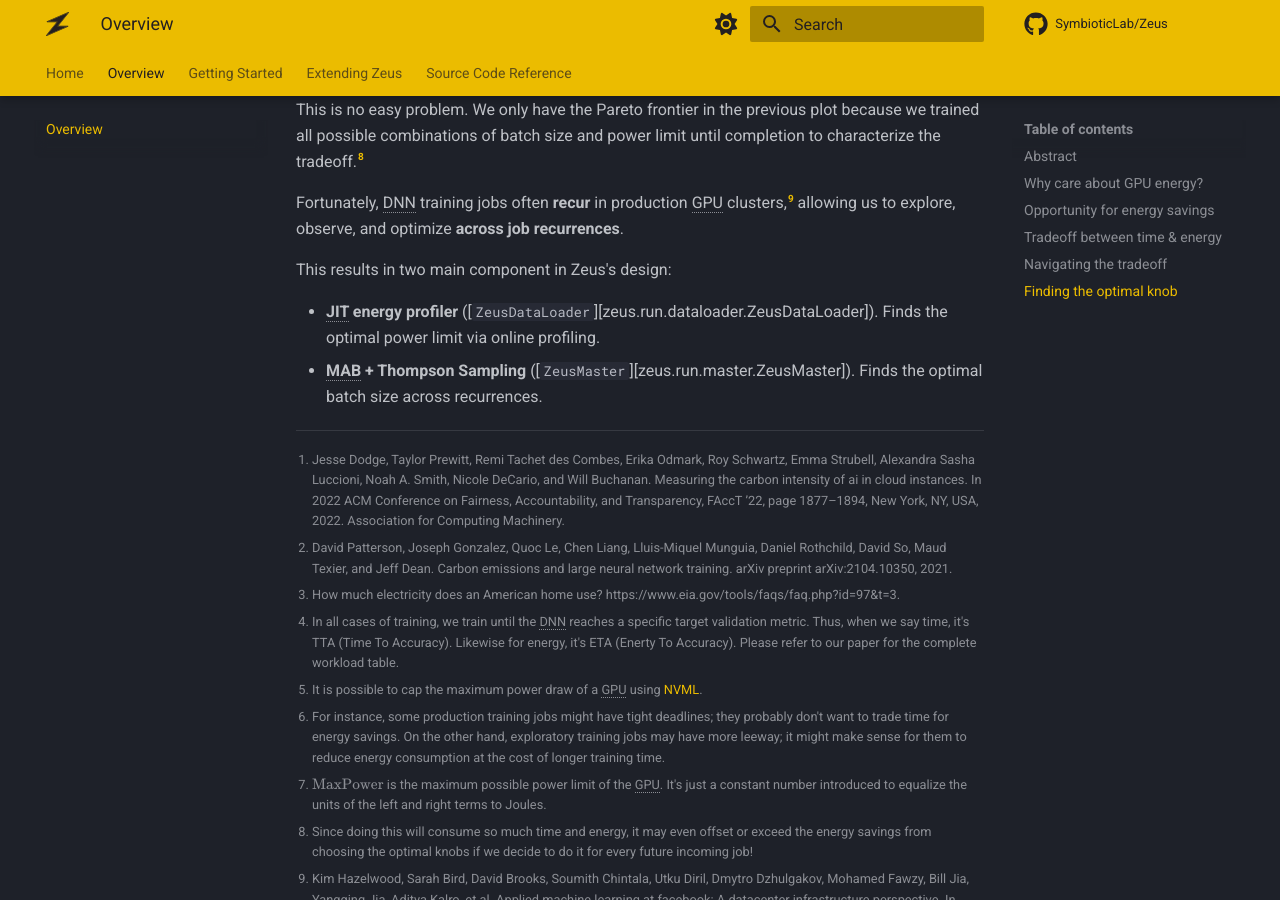
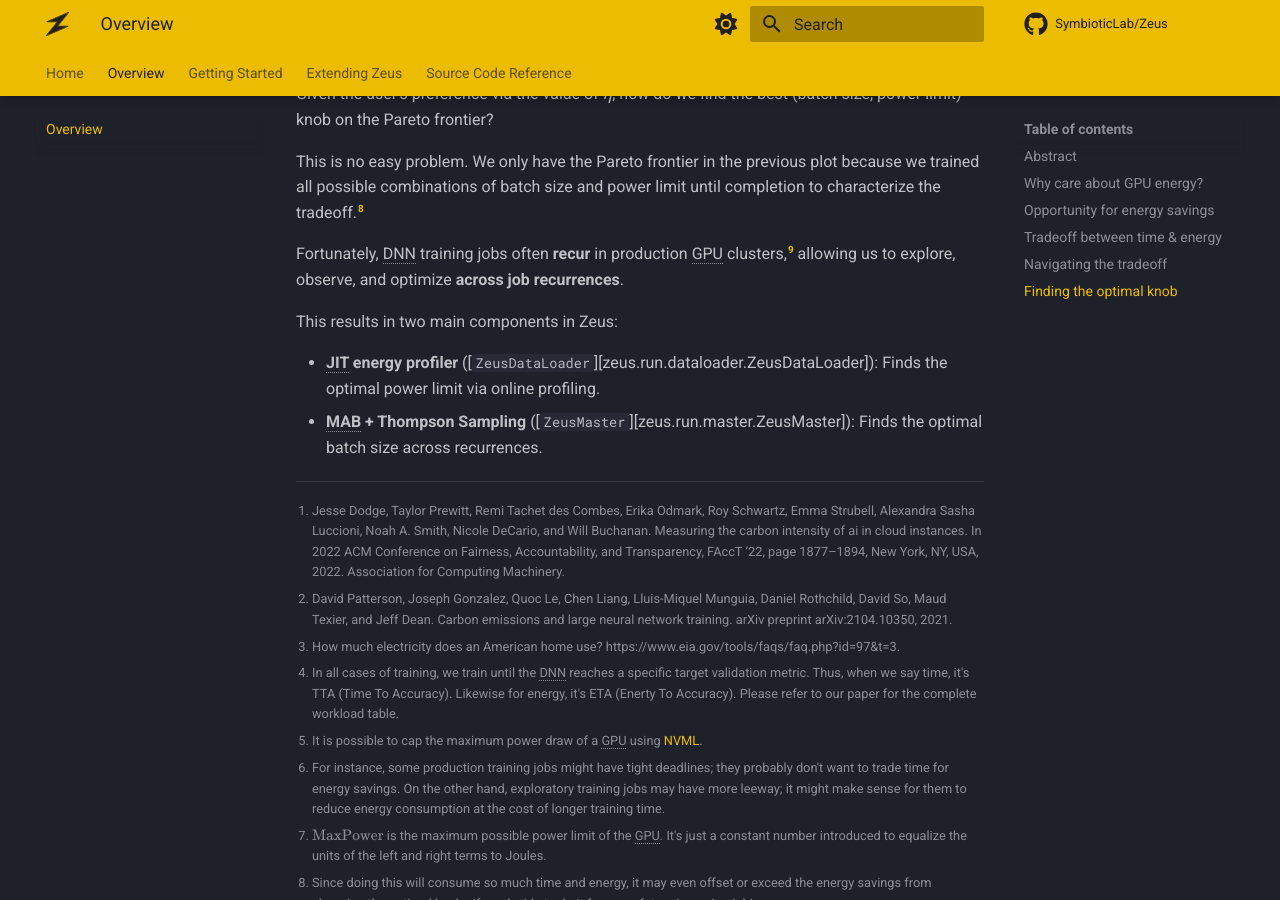
Before and after one commit to ml-energy/zeus, an MkDocs documentation site: the page built from docs/overview/index.md, in a window 1280 px wide and 900 px high, scrolled down 2724 px. Built offline with MkDocs 1.6.1 and Material for MkDocs 9.7.7, drawn with Linux system fonts in a browser that asks for light colours; comment, search, counter and statistics services are not loaded; some of the changed text lies outside the part shown.

Commit message:
Docs: Tweak overview

```diff
--- a/docs/overview/index.md
+++ b/docs/overview/index.md
@@ -44,6 +44,7 @@
   <figcaption>Potential energy savings on an NVIDIA V100 GPU.</figcaption>
 </figure>
 
+The baseline dotted line uses the default batch size from the model's publication and the default (maximum) GPU power limit.
 It can be seen that choosing the best batch size and power limit can lead to large energy savings.
 
 
@@ -99,10 +100,10 @@
 
 Fortunately, DNN training jobs often **recur** in production GPU clusters,[^9] allowing us to explore, observe, and optimize **across job recurrences**.
 
-This results in two main component in Zeus's design:
+This results in two main components in Zeus:
 
-- **JIT energy profiler** ([`ZeusDataLoader`][zeus.run.dataloader.ZeusDataLoader]). Finds the optimal power limit via online profiling.
-- **MAB + Thompson Sampling** ([`ZeusMaster`][zeus.run.master.ZeusMaster]). Finds the optimal batch size across recurrences.
+- **JIT energy profiler** ([`ZeusDataLoader`][zeus.run.dataloader.ZeusDataLoader]): Finds the optimal power limit via online profiling.
+- **MAB + Thompson Sampling** ([`ZeusMaster`][zeus.run.master.ZeusMaster]): Finds the optimal batch size across recurrences.
 
 
 <!-- Abbreviation definitions -->
```
